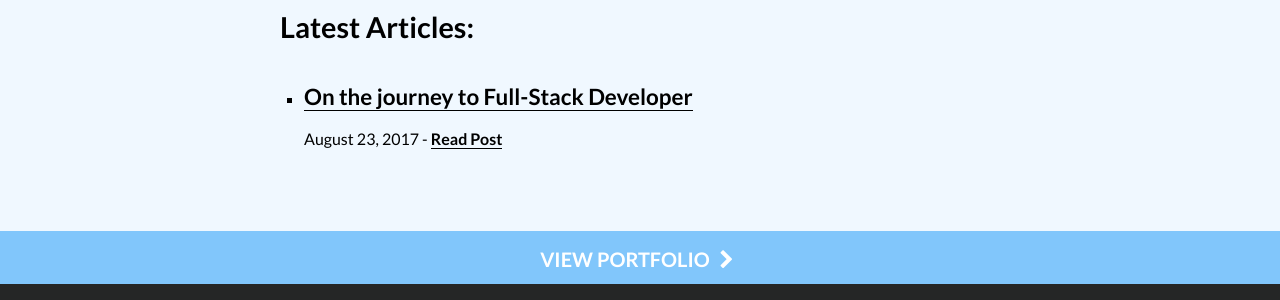
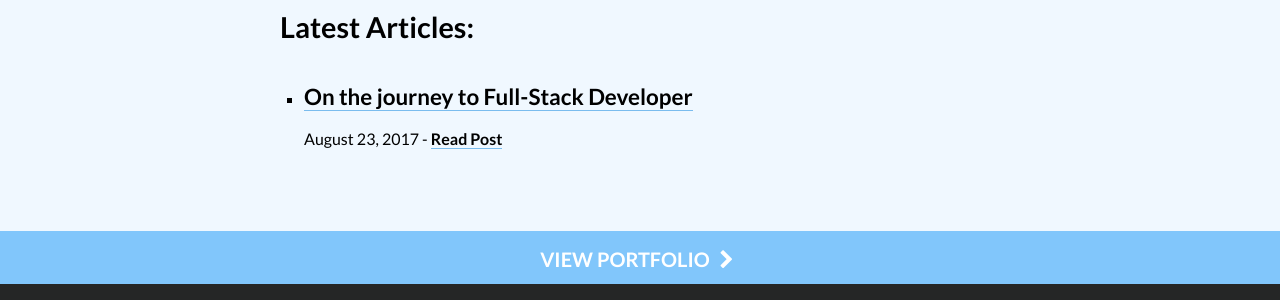
Before and after one commit to sebam2k4/sebastiankulig-Jekyll, a Jekyll site: the page built from source/_pages/blog.md, in a window 1280 px wide. Shown: the part 473-773 px from the top of the page. Built offline with Jekyll 4.4.1, drawn with Linux system fonts in a browser that asks for light colours; nearby versions of some CDN libraries.

Commit message:
Changed underline for anchor elements

```diff
--- a/source/assets/css/main.css
+++ b/source/assets/css/main.css
@@ -631,14 +631,13 @@ article {
 }
 .content a {
   color: inherit;
-  border-bottom: 1px solid black;
+  border-bottom: 1px solid #7ABCEE;
   font-weight: 700;
   -webkit-transition-duration: 0.4s;
   transition-duration: 0.4s;
 }
 .content a:hover {
   color: #7ABCEE;
-  border-bottom-color: #7ABCEE;
 }
 .content p.note {
   font-size: 0.875em;
```
